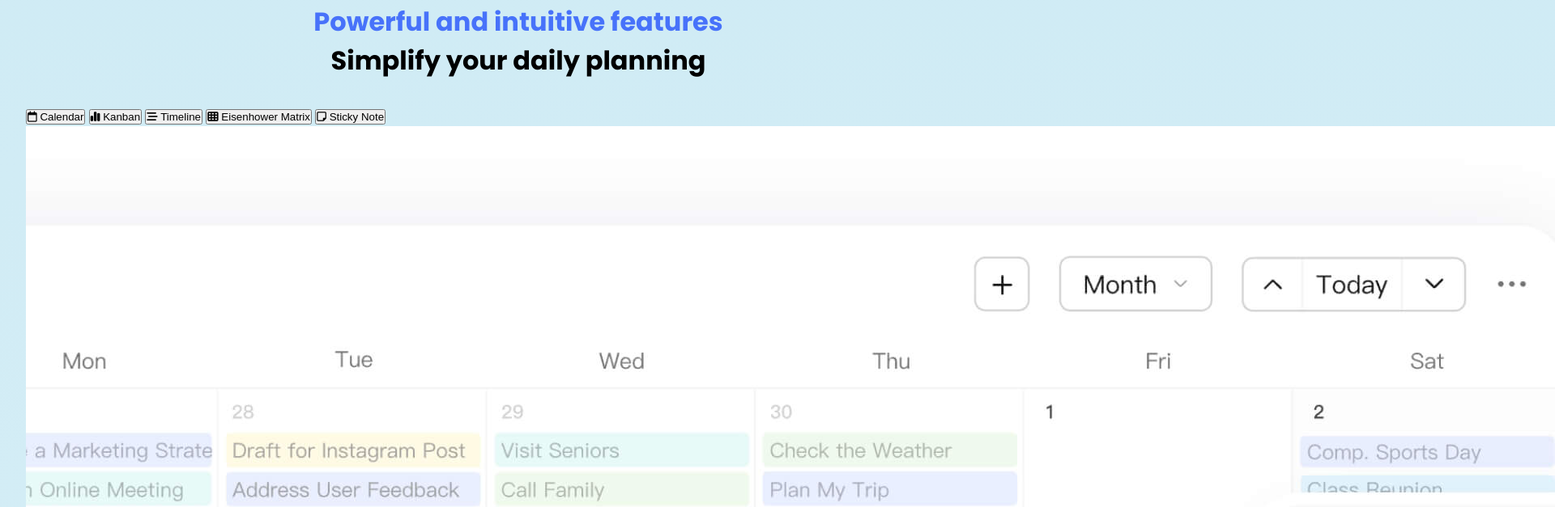
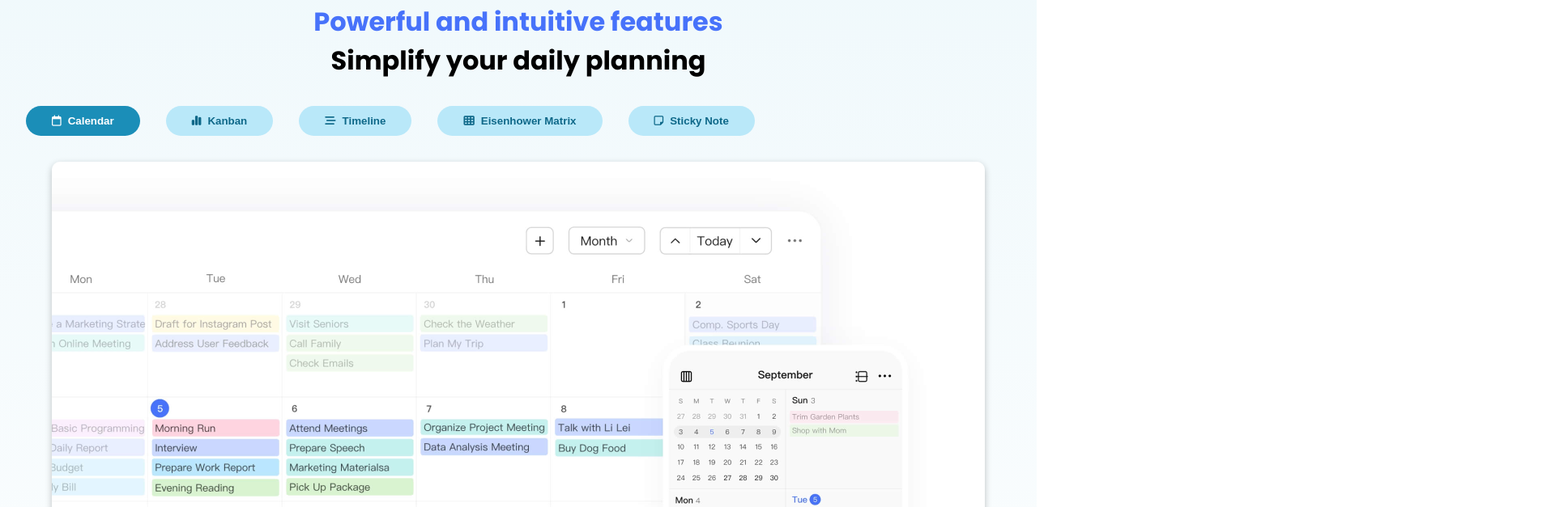
Before and after one commit to SenithVijayantha/ticktick-clone, a plain HTML site: page index.html in a window 1280 px wide. Shown: the part 4431-5058 px from the top of the page at 81% size, 1920 px wide, since content can reach past the window. Drawn offline with Linux system fonts and the light colour scheme.

Commit message:
Finish styles of tab menu

```diff
--- a/styles.css
+++ b/styles.css
@@ -49,18 +49,14 @@ body {
     gap: 1rem;
 }
 
-button {
-    cursor: pointer;
-}
-
 .btn__container button {
     padding: 0.7rem 2rem;
     border-radius: 2rem;
-
+    cursor: pointer;
     font-size: 1rem;
 }
 
-.main-img__container img {
+.main-img__container img, .tab__content img{
     width: 100%;
     border-radius: 10px;
     box-shadow: rgba(0, 0, 0, 0.24) 0px 3px 8px;
@@ -118,3 +114,51 @@ video {
 .bottom__headers h1:nth-child(1) {
     color: var(--primary-color);
 }
+
+.tab__container {
+    /* background: white; */
+
+}
+
+.tab__buttons {
+    display: flex;
+    overflow: scroll;
+    gap: 2rem;
+    scrollbar-width: none;
+}
+
+.tab__buttons .tab__btn {
+    border: none;
+    background: #b9e8f9;
+    color: #0e6889;
+    display: flex;
+    justify-content: baseline;
+    align-items: center;
+    gap: 0.5rem;
+    padding: 0.7rem 2rem;
+    border-radius: 2rem;
+    cursor: pointer;
+    font-weight: 600;
+}
+
+.tab__btn:hover {
+    background: #88dffe;
+}
+
+.tab__btn.active {
+    background: #1b8eb8;
+    color: white;
+}
+
+.tab__btn span {
+    width: max-content;
+}
+
+.tab__content {
+    display: none;
+    padding: 2rem;
+}
+
+.tab__content.active {
+    display: block;
+}
```
